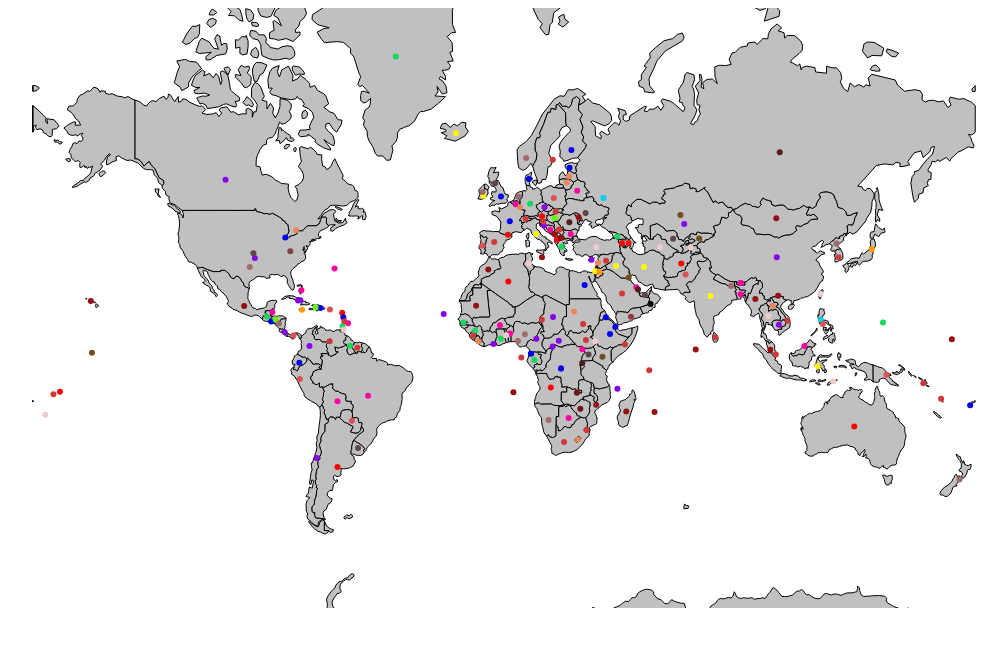
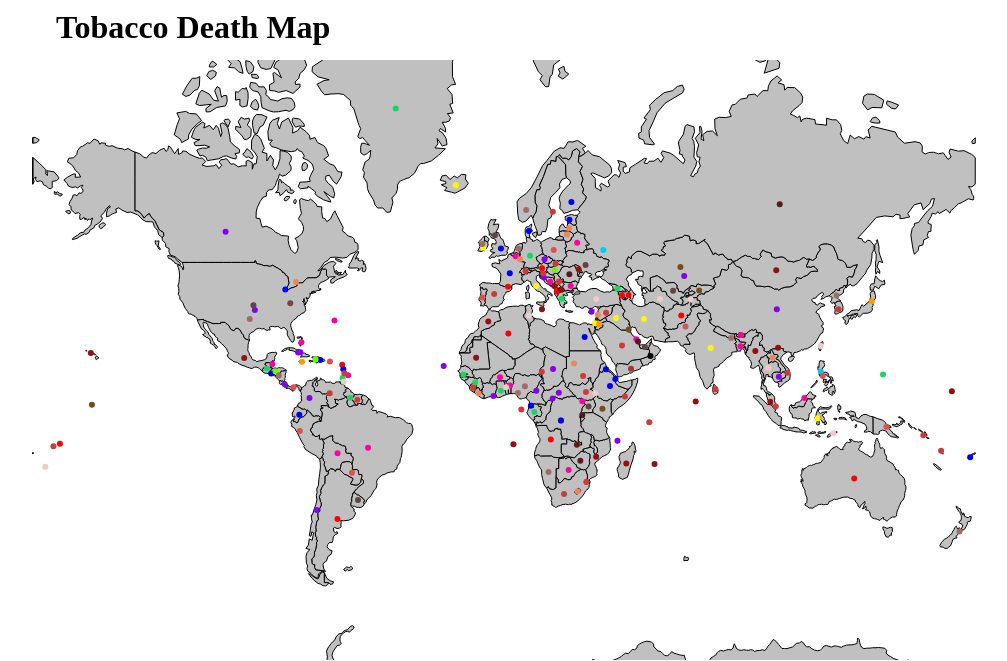
Before and after one commit to kesaven8/kesaven8.github.io, a plain HTML site: page index.html in a window 1280 px wide. Shown: the whole page, without its empty margins (104-1111 px from the left). Drawn offline with Linux system fonts and the light colour scheme.

Commit message:
Update index.html

```diff
--- a/index.html
+++ b/index.html
@@ -4,6 +4,9 @@
     <meta charset="utf-8">
     <title>Tobacco Death Map</title>
 
+    <h1>Tobacco Death Map</h1>
+
+
     <script src="d3.js"></script>
     <script src="queue.js"></script>
     <script src="topojson.js"></script>
@@ -13,6 +16,17 @@
     <script src="http://d3js.org/topojson.v2.min.js"></script> -->
 
     <style>
+
+    h1
+    {color:black;
+      height:50px;
+      background:white;
+      align:centre;
+      border:1px solid white;
+      width:960px;
+      margin:0px auto;
+
+    }
 
       .country {
         fill: #C0C0C0;
```
